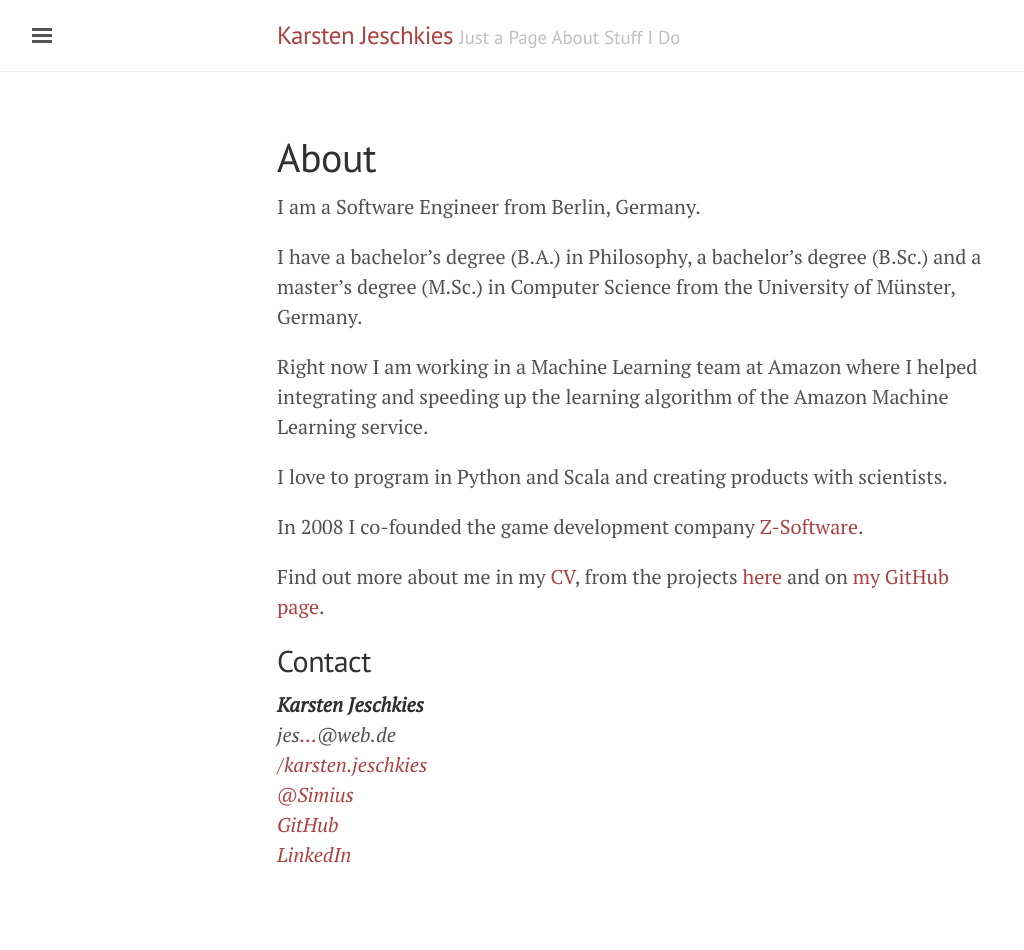
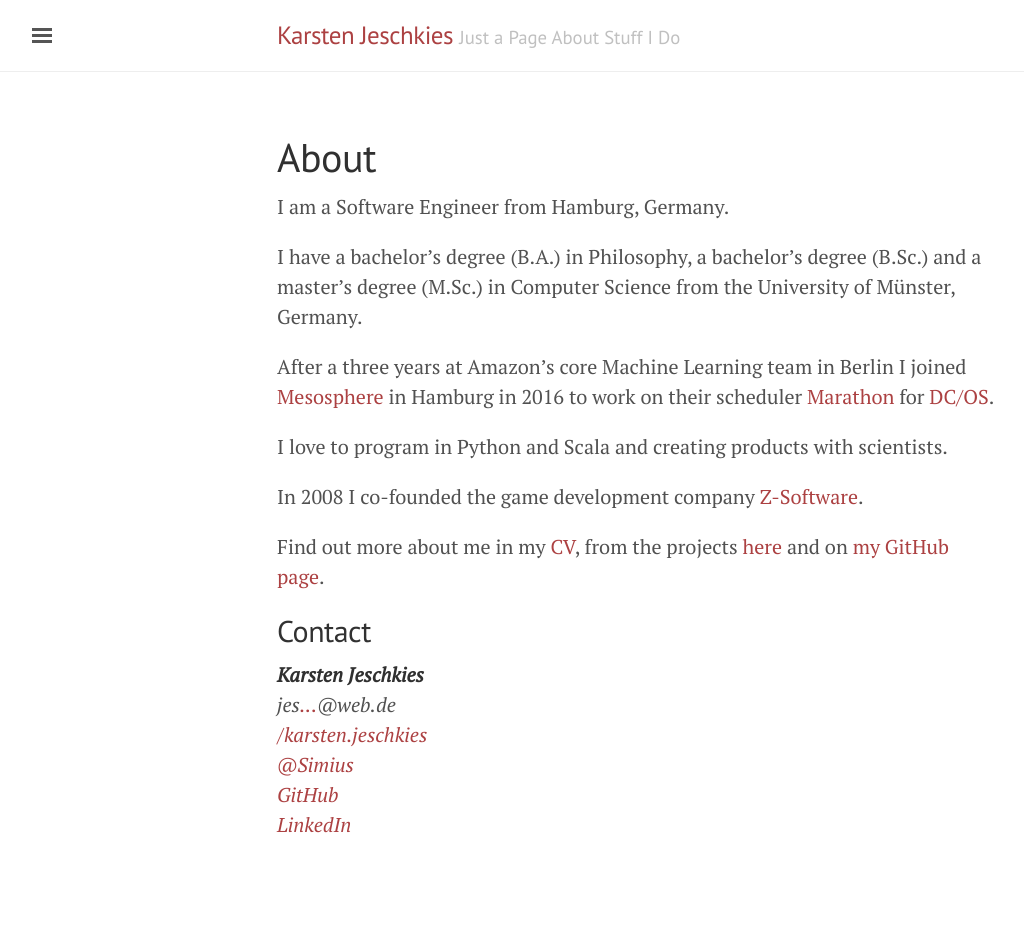
Before and after one commit to blacklab/portfolio, a Jekyll site: the page built from index.md, in a window 1280 px wide. Shown: the whole page, without its empty margins (3-1027 px from the left). Built offline with Jekyll 4.4.1, drawn with Linux system fonts in a browser that asks for light colours; after the commit the page ends 920 px from its top, so only the background shows below that.

Commit message:
Update about page.

```diff
--- a/index.md
+++ b/index.md
@@ -4,11 +4,11 @@
 permalink: /
 ---
 
-I am a Software Engineer from Berlin, Germany.
+I am a Software Engineer from Hamburg, Germany.
 
 I have a bachelor's degree (B.A.) in Philosophy, a bachelor's degree (B.Sc.) and a master's degree (M.Sc.) in Computer Science from the University of Münster, Germany.
 
-Right now I am working in a Machine Learning team at Amazon where I helped integrating and speeding up the learning algorithm of the Amazon Machine Learning service.
+After a three years at Amazon's core Machine Learning team in Berlin I joined [Mesosphere](https://mesosphere.com/) in Hamburg in 2016 to work on their scheduler [Marathon](https://mesosphere.github.io/marathon/) for [DC/OS](https://dcos.io/).
 
 I love to program in Python and Scala and creating products with scientists.
 
```
